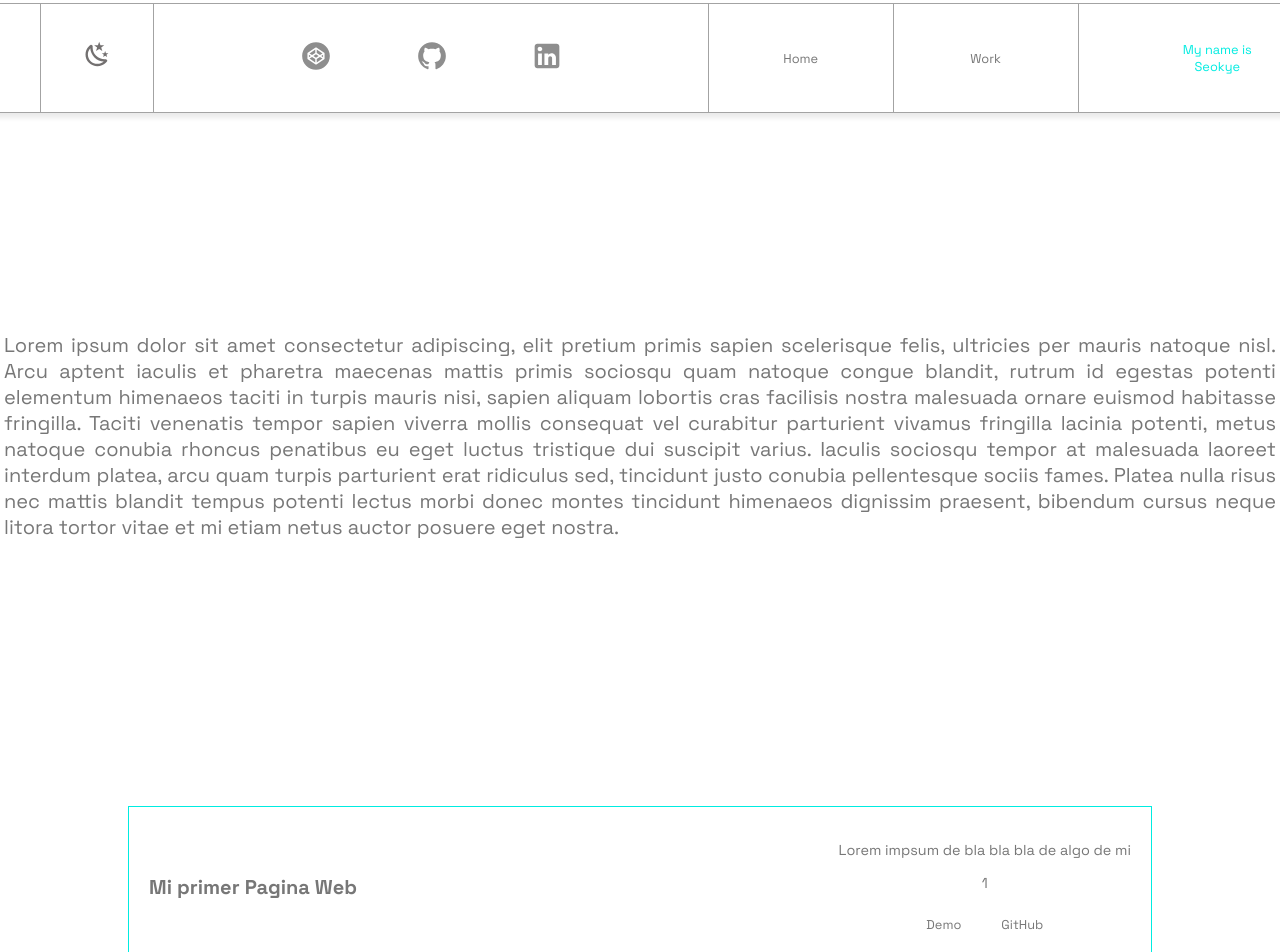
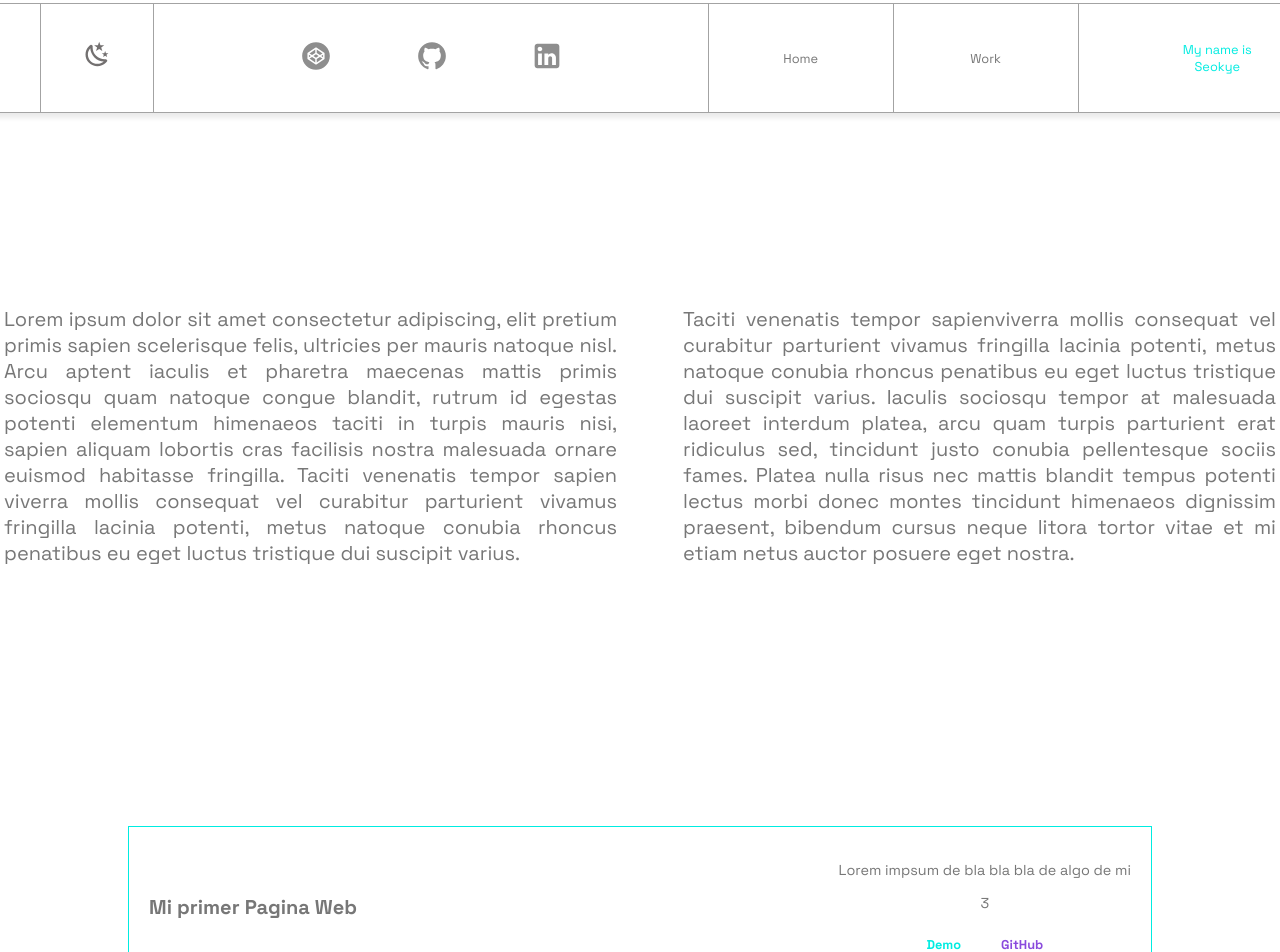
Before and after one commit to seokyelee/GammaPortfolio, a React (Vite) app: page /about in a window 1280 px wide. Shown: the top 952 px of the page. Built offline with nearby package versions, Linux system fonts and the light colour scheme.

Commit message:
test color custum card

```diff
--- a/public/proyects.json
+++ b/public/proyects.json
@@ -9,14 +9,14 @@
     {
         "title": "Hamburguesa saludable Lluna",
         "description": "Lorem impsum de bla bla bla de algo de mi",
-        "iconprogram": ["1","5","2","3"],
+        "iconprogram": ["15","5","2","3"],
         "linkto": "https://esatdev.com/2022/seokye/lluna/",
         "linktogit": "https://github.com/seokyelee/Project-Beta-Lluna.git"
     },
     {
         "title": "Portafolio",
         "description": "Lorem impsum de bla bla bla de algo de mi",
-        "iconprogram": ["1","1","2","3"],
+        "iconprogram": ["7","1","6","3"],
         "linkto": "hppts://www.google.com",
         "linktogit": "https://github.com/seokyelee/Proyect-Alpha_AboutMe.git"
     }
--- a/src/componentes/Card/Card.jsx
+++ b/src/componentes/Card/Card.jsx
@@ -4,11 +4,10 @@ import './Card.scss'
 
 function Card(props) {
 
-
   return (
     <>
     <div className='proyect_box'>
-    <h2 className='proyect_title'>{props.title}</h2>
+    <h2 className='ptoyect_titulo'>{props.title}</h2>
 
     <div className='proyect_description_box'>
     <p className='proyect_descrpition'>{props.description}</p>
@@ -17,6 +16,7 @@ function Card(props) {
       <a className='proyect_linkto' href={props.linkto}>Demo</a>
       <a className='proyect_linkto_git' href={props.linktogit}>GitHub</a>
     </div>
+
     </div>
     </div>
 
--- a/src/componentes/Card/Card.scss
+++ b/src/componentes/Card/Card.scss
@@ -13,12 +13,17 @@
     border: 1px solid color(color-btn);
     width: 100%;
     margin-bottom: 12px;
+    margin-top:20px;
     padding: 20px;
     width: 80vw;
 }
 
+.proyect_box:hover{
+    background-color: rgb(248, 253, 237);
+}
+
 .proyect_title {
-    color: color(color-p);
+    color: color(color-complementario);
     margin: 0;
 }
 .proyect_description_box{
@@ -27,6 +32,12 @@
 
 .proyect_linkto{
     padding-right: 20px;
+    color: color(color-btn);
+    font-weight: bolder;
+}
+.proyect_linkto_git{
+    color: color(color-complementario);
+    font-weight: bolder;
 }
 
 a .proyect_linkto {
--- a/src/scss/global.scss
+++ b/src/scss/global.scss
@@ -169,6 +169,6 @@ ul {
   }
 
   *::selection {
-    background-color: #4e18a5;
-    color: #c2fff5;
+    background-color: #eeff00;
+    color: #f0a2e9;
 }
--- a/src/views/about/About.jsx
+++ b/src/views/about/About.jsx
@@ -17,6 +17,11 @@ export default function About() {
             ornare euismod habitasse fringilla. Taciti venenatis tempor sapien
             viverra mollis consequat vel curabitur parturient vivamus fringilla
             lacinia potenti, metus natoque conubia rhoncus penatibus eu eget luctus
+            tristique dui suscipit varius.
+          </p>
+          <p className="about__p">
+            Taciti venenatis tempor sapienviverra mollis consequat vel curabitur parturient vivamus fringilla
+            lacinia potenti, metus natoque conubia rhoncus penatibus eu eget luctus
             tristique dui suscipit varius. Iaculis sociosqu tempor at malesuada
             laoreet interdum platea, arcu quam turpis parturient erat ridiculus sed,
             tincidunt justo conubia pellentesque sociis fames. Platea nulla risus
@@ -26,12 +31,11 @@ export default function About() {
           </p>
 
         </section>
-      <section>
-        <Work/>
-      </section>
-      <section>
-        <Thanks/>
-      </section>
+
+        <Work />
+
+        <Thanks />
+
       </main>
     </>
 
--- a/src/views/work/Work.jsx
+++ b/src/views/work/Work.jsx
@@ -1,13 +1,10 @@
 import React, { useEffect, useState } from 'react';
 import Card from '../../componentes/Card/Card';
 import './Work.scss'
-import About from '../about/About';
-import Thanks from '../thanks/Thanks';
 
-  function Work() {
+export default function Work() {
   let [data, setData] = useState([]);
-    // let data = [];
-    // useEffect, useState
+
   useEffect(() => {
     fetch('/proyects.json')
       .then(res => res.json())
@@ -19,11 +16,8 @@ import Thanks from '../thanks/Thanks';
   return <>
     <div>
       {data.map(item =>
-    <Card key={item.title} title={item.title}
-    description={item.description}
-     iconprogram={item.iconprogram[0]} linkto={item.linkto} linktogit={item.linktogit} />)}
+        <Card  key={item.index} title={item.title}
+          description={item.description} iconprogram={item.iconprogram[0,1,2,3]} linkto={item.linkto} linktogit={item.linktogit} />)}
     </div>
   </>
 }
-
-export default Work;
```
Also changed, not shown: src/componentes/Nav/Nav.scss (line endings or trailing spaces). Lines whose indentation alone changed are shown as unchanged.
